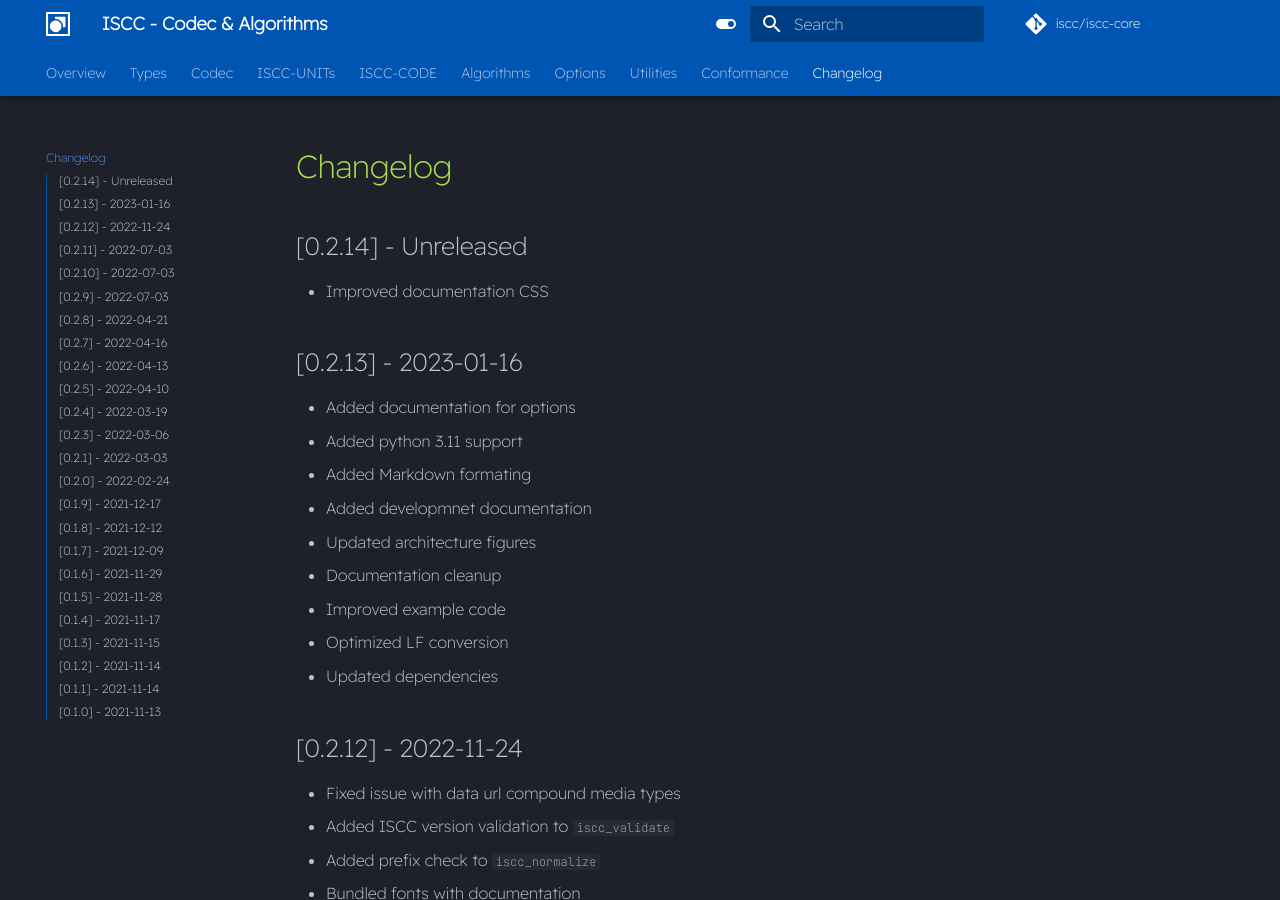
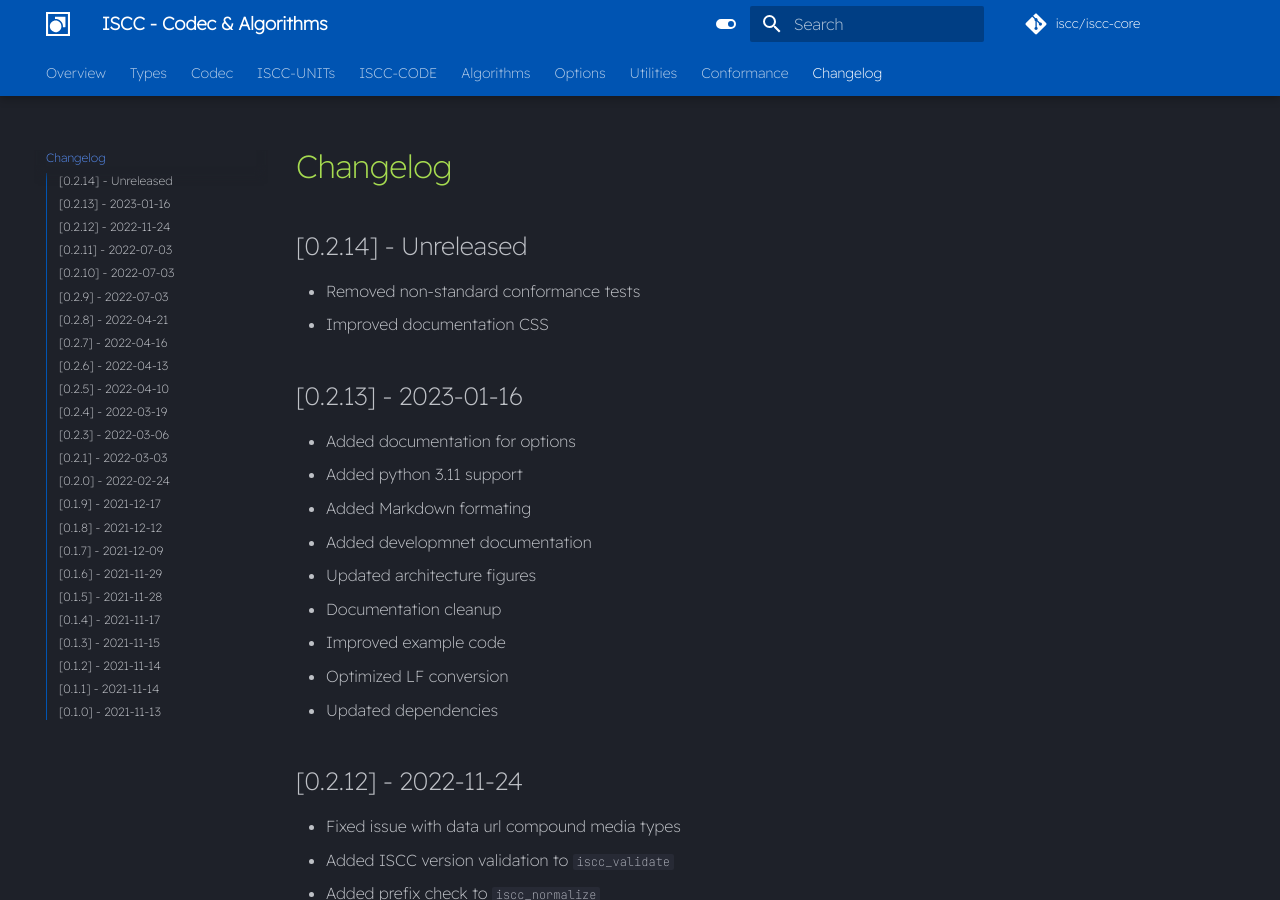
Before and after one commit to iscc/iscc-core, an MkDocs documentation site: the page built from docs/changelog.md, in a window 1280 px wide and 900 px high. Built offline with MkDocs 1.6.1 and Material for MkDocs 9.7.7, drawn with Linux system fonts in a browser that asks for light colours; comment, search, counter and statistics services are not loaded.

Commit message:
Remove non-standard conformance tests

```diff
--- a/docs/changelog.md
+++ b/docs/changelog.md
@@ -1,6 +1,7 @@
 # Changelog
 
 ## [0.2.14] - Unreleased
+- Removed non-standard conformance tests
 - Improved documentation CSS
 
 ## [0.2.13] - 2023-01-16
```
Also changed, not shown: CHANGELOG.md (+1 -0 lines), 2 other files.
